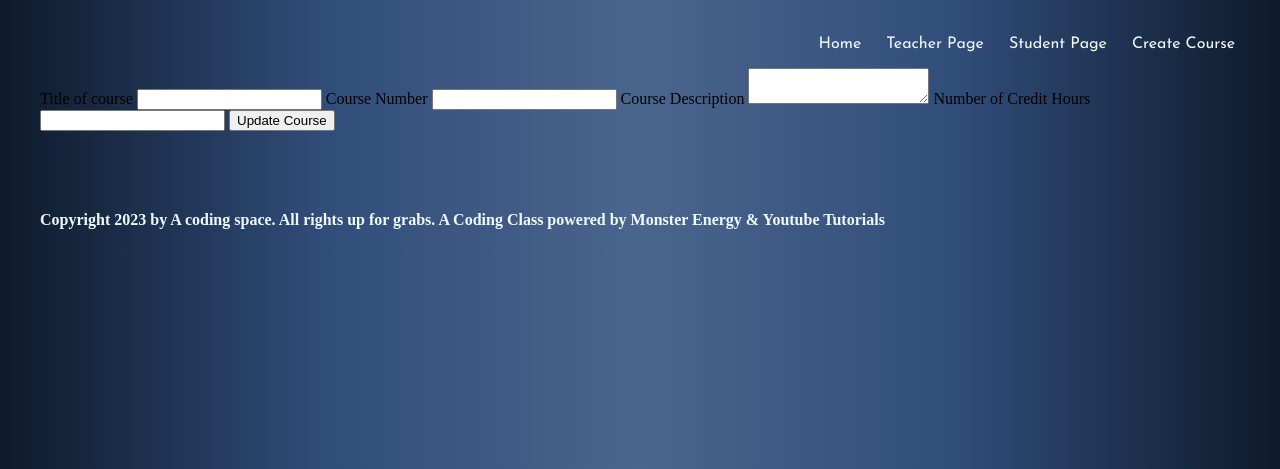
After one commit to jrodriguez248/SDEV_255_Final_Project, a Node project: template views/updateCourse.ejs in a window 1280 px wide. The commit adds this page. Shown: the top 469 px of the page. Run offline with Node 20 templates, Linux system fonts and the light colour scheme; the template is opened without the code that fills it, so the values that code supplies are empty; some libraries are stand-ins or nearby versions.

Commit message:
Complete Crud

```diff
--- a/app.js
+++ b/app.js
@@ -23,7 +23,35 @@ app.use((req,res, next) => {
 app.get('/create_course', (req,res)=>{
     res.render('createCourse',{title:'Create Course',siteName:'A Class Coding'})
 });
-
+app.get('/updateCourse/:id', (req,res)=>{
+    const id = req.params.id;
+    Course.findById(id)
+    .then(result=>{
+        res.render('updateCourse', {course:result,title:'Update',siteName:'A Class Coding: Teachers'});
+    })
+    .catch((err) => {
+        console.log(err);
+    })
+});
+app.post('/updateCourse/:id',(req,res) =>{
+    const id = req.params.id;
+    const name = req.body.CourseName;
+    const number = req.body.CourseNumber;
+    const des = req.body.CourseDescription;
+    const ch = req.body.CreditHours;
+    Course.findByIdAndUpdate(id,{
+        CouseName:name,
+        CourseNumber:number,
+        CourseDescription: des,
+        CreditHours: ch
+    })
+    .then(result =>{
+        res.redirect('/teacher');
+    })
+    .catch((err)=>{
+        console.log(err);
+    })
+})
 app.post('/create_course',(req,res) =>{
     console.log(req.body);
     const course = new Course(req.body);
--- a/views/course.ejs
+++ b/views/course.ejs
@@ -14,6 +14,7 @@
         </h2>
         <p><%= course.CreditHours%></p>
         <a class="delete" data-doc="<%= course.id %>">Delete</a>
+        <a class="update" href="/updateCourse/<%=course.id%>">Update</a>
     </div>
 </body>
 <%- include('./partials/footer.ejs') %>
--- /dev/null
+++ b/views/updateCourse.ejs
@@ -0,0 +1,21 @@
+<!DOCTYPE html>
+<html lang="en">
+<%- include('./partials/header.ejs') %>
+<body>
+    <%- include('./partials/nav.ejs') %>
+    <div class="create_course">
+        <form action="/updateCourse/<%= course.id%>" method="POST">
+            <label for="CourseName"> Title of course</label>
+            <input type="text" id="CourseName" name="CourseName" required>
+            <label for="CourseNumber"> Course Number</label>
+            <input type="text" id="CourseNumber" name="CourseNumber" required>
+            <label for="CourseDescription"> Course Description</label>
+            <textarea id="CourseDescription" name="CourseDescription"></textarea>
+            <label for="course_credit"> Number of Credit Hours</label>
+            <input type="number" id="CreditHours", name="CreditHours">
+            <button> Update Course</button>
+        </form>
+    </div>
+</body>
+<%- include('./partials/footer.ejs') %>
+</html>
```
